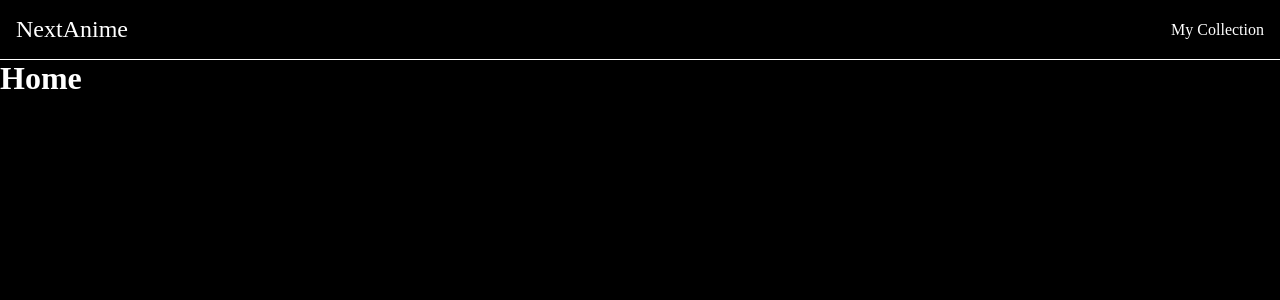
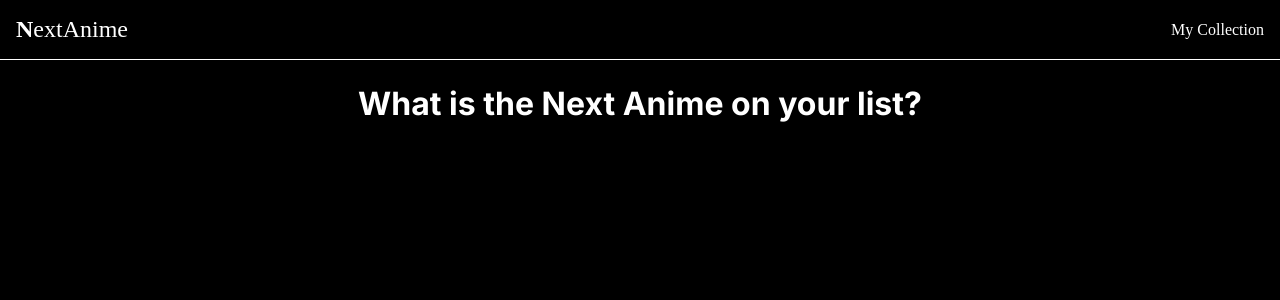
Before and after one commit to stanley355/anime, a Next.js app: page / in a window 1280 px wide. Shown: the top 300 px of the page. Built offline with nearby package versions, Linux system fonts and the light colour scheme.

Commit message:
visible animation

```diff
--- a/src/components/Navbar.tsx
+++ b/src/components/Navbar.tsx
@@ -5,7 +5,9 @@ import { Link } from 'react-router-dom';
 const Navbar = () => {
   return (
     <div className={css`display:flex; align-items:center; justify-content: space-between; padding: 1rem; border-bottom: 1px solid white;`}>
-      <Link to="/" className={css`font-size: 1.5rem`}>NextAnime</Link>
+      <Link to="/" className={css`font-size: 1.5rem;`}>
+        <strong>N</strong>extAnime
+      </Link>
       <Link to="/collection">My Collection</Link>
     </div>
   )
--- /dev/null
+++ b/src/lib/animationClasses.tsx
@@ -0,0 +1,11 @@
+import { css } from "@emotion/css";
+
+const animateToVisibleKeyframes = css`@keyframes animateToVisible {
+  0% {
+    opacity: 0;
+  }
+  100% {
+    opacity: 1;
+  }
+}`;
+export const animateToVisible = css`animation: animateToVisible 2s linear; ${animateToVisibleKeyframes}`
--- /dev/null
+++ b/src/pages/home.tsx
@@ -0,0 +1,13 @@
+import { animateToVisible } from '@/lib/animationClasses';
+import { css } from '@emotion/css';
+import React from 'react';
+
+const Home = () => {
+  return (
+    <div className={css`padding: 0.5rem`}>
+      <h1 className={css`text-align: center; margin: 1rem 0; ${animateToVisible};`}>What is the Next Anime on your list? </h1>
+    </div>
+  )
+};
+
+export default Home;
--- a/src/pages/index.tsx
+++ b/src/pages/index.tsx
@@ -3,6 +3,8 @@ import { Inter } from 'next/font/google';
 import { BrowserRouter, Routes, Route, Link } from 'react-router-dom';
 import { css } from '@emotion/css';
 import Navbar from '@/components/Navbar';
+import Home from './home';
+import classNames from 'classnames';
 
 const inter = Inter({ subsets: ['latin'] })
 
@@ -17,10 +19,18 @@ const Index = () => {
       </Head>
       <BrowserRouter>
         <Navbar />
-        <Routes>
-          <Route path="/about" element={<h1>About</h1>} />
-          <Route path="/" element={<h1>Home</h1>} />
-        </Routes>
+        <div className={
+          classNames(inter.className, css`
+            @media (min-width: 1024px) {
+              max-width: 1024px;
+              margin: auto
+            }`
+          )} >
+          <Routes>
+            <Route path="/about" element={<h1>About</h1>} />
+            <Route path="/" element={<Home />} />
+          </Routes>
+        </div>
       </BrowserRouter>
     </>
   )
```
Also changed, not shown: 1 other file (tests, documents, lock files or other folders).
